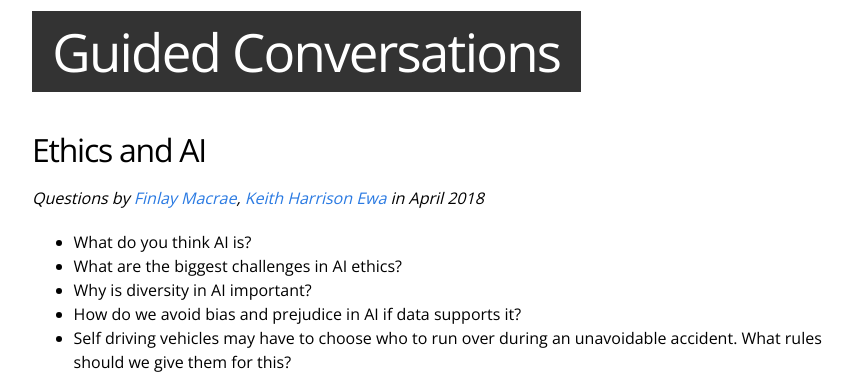
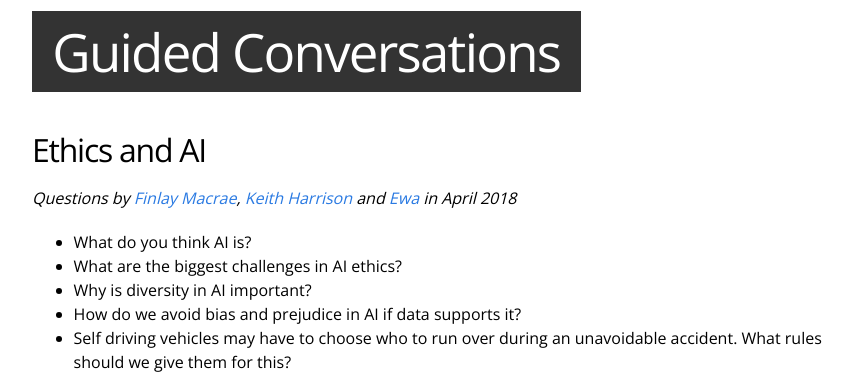
Before and after one commit to codecraftuk/www.guidedconversations.org, a Jekyll site: the page built from _posts/2018-04-19-ethics-and-ai.md, in a window 1280 px wide. Shown: the top 377 px of the page, without its empty margins (208-1071 px from the left). Built offline with Jekyll 4.4.1, drawn with Linux system fonts in a browser that asks for light colours; comment, search, counter and statistics services are not loaded.

Commit message:
updated ai qs set

```diff
--- a/_posts/2018-04-19-ethics-and-ai.md
+++ b/_posts/2018-04-19-ethics-and-ai.md
@@ -6,9 +6,9 @@
 
 <h2>Ethics and AI</h2>
 
-<p><em>Questions by   <a href="https://twitter.com/FinlayDove">Finlay Macrae</a>,
-                      <a href="https://twitter.com/KeithDHar">Keith Harrison</a>
-                      <a href="https://twitter.com/lost_semicolon">Ewa</a>  in April 2018</em></p>
+<p><em> Questions by   <a href="https://twitter.com/FinlayDove">Finlay Macrae</a>,
+                      <a href="https://twitter.com/KeithDHar">Keith Harrison</a> and
+                      <a href="https://twitter.com/lost_semicolon">Ewa</a> in April 2018</em></p>
 
 <ul>
 <li>What do you think AI is?</li>
```
